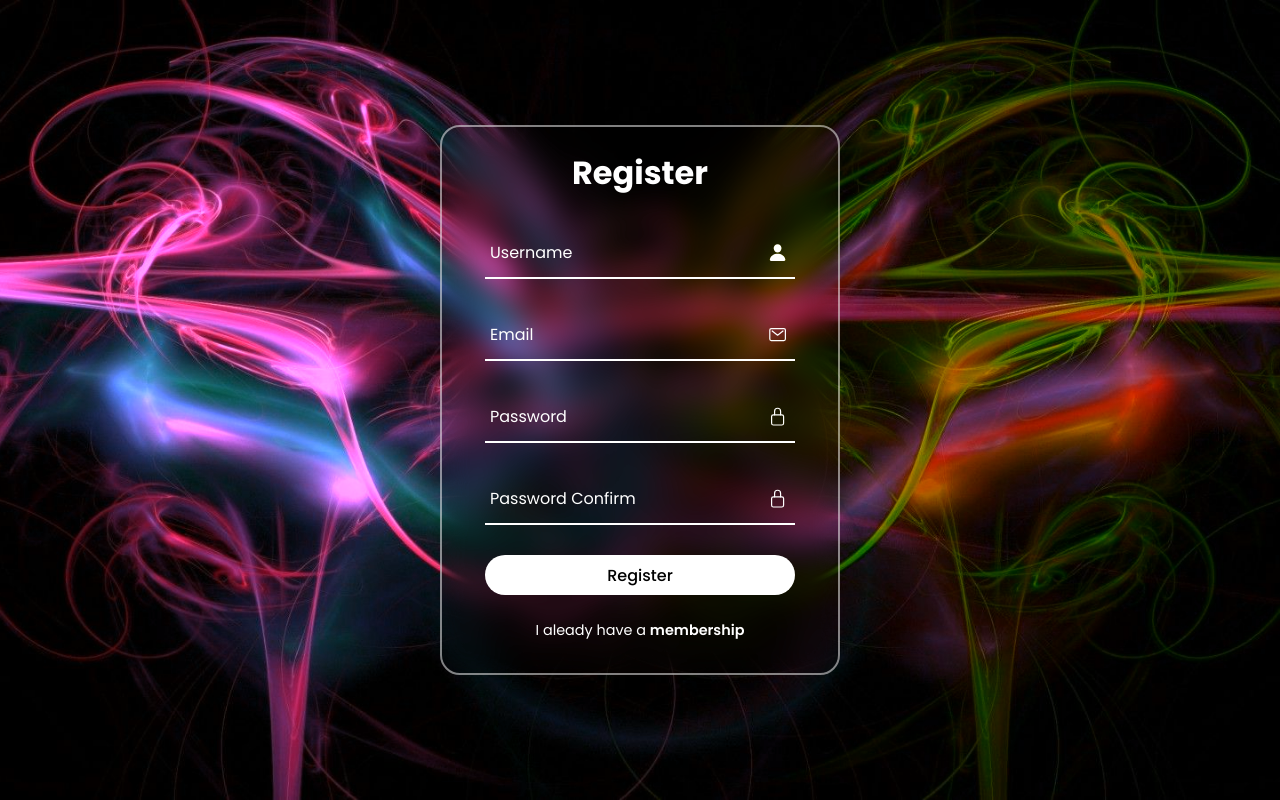
After one commit to pabigmz/myweb-dashboard-admin, a PHP site: page /register_form_add.php in a window 1280 px wide. The commit adds this page. Run offline with PHP 8.4, Linux system fonts and the light colour scheme.

Commit message:
first commit

```diff
--- a/admin_list.php
+++ b/admin_list.php
@@ -159,10 +159,6 @@
   </div>
 
 
-  <!-- <script>
-      document.getElementById('edit').value = '<?php $users_id ?>';
-  </script>
-   -->
 
 
   </body>
--- a/login_form_add.php
+++ b/login_form_add.php
@@ -22,7 +22,7 @@ include("connect/connect.php");
                 </div>
                 <div class="input-box">
                     <span class="icon"><ion-icon name="lock-closed-outline"></ion-icon></span>
-                    <input type="password"name="ad_password" required>
+                    <input type="password" name="ad_password" required>
                     <label for="password">Password</label>
                 </div>
                 <div class="remember-forgot">
@@ -31,7 +31,7 @@ include("connect/connect.php");
                 </div>
                 <button type="submit">Login</button>
                 <div class="register-link">
-                    <p>Don't have an account? <a href="registerpage.php">Register</a></p>
+                    <p>Don't have an account? <a href="register_form_add.php">Register</a></p>
                 </div>
             </form>
         </div>
--- a/login_from_add_db.php
+++ b/login_from_add_db.php
@@ -26,7 +26,11 @@ else{
     if($result['user_type']==1){
         echo '<script>alert("เข้าสู่ระบบสำเร็จ")
         window.location="index_admin.php";</script>';
-    }else{
+    }elseif($result['user_type']==0){
+        echo '<script>alert("ยินดีต้อนรับ user")
+        window.location="index_admin.php";</script>';
+    }
+    else{
         echo "<script>alert('อีเมลล์หรือรหัสผ่านไม่ถูกต้อง')
         window.location='login_form_add.php';</script>";
 
--- /dev/null
+++ b/register_form_add.php
@@ -0,0 +1,48 @@
+<?
+include("connect/connect.php");
+?>
+<!DOCTYPE html>
+<html lang="en">
+<head>
+    <meta charset="UTF-8">
+    <meta name="viewport" content="width=device-width, initial-scale=1.0">
+    <link rel="stylesheet" href="style.css">
+    <title>Document</title>
+</head>
+<body>
+    <section>
+        <div class="register-box">
+            <form action="register_form_add_db.php" method="post">
+                <h2>Register</h2>
+                <div class="input-box">
+                    <span class="icon"><ion-icon name="person"></ion-icon></span>
+                    <input type="uername" autocomplete="off" name="users_name" id="users__name" required>
+                    <label for="username">Username</label>
+                </div>
+                <div class="input-box">
+                    <span class="icon"><ion-icon name="mail-outline"></ion-icon></span>
+                    <input type="email" autocomplete="off" name="users_email" id="users_email" required>
+                    <label for="email">Email</label>
+                </div>
+                <div class="input-box">
+                    <span class="icon"><ion-icon name="lock-closed-outline"></ion-icon></span>
+                    <input type="password"  name="users_password" id="users_password" required>
+                    <label for="password">Password</label>
+                </div>
+                <div class="input-box">
+                    <span class="icon"><ion-icon name="lock-closed-outline"></ion-icon></span>
+                    <input type="password" name="users_password_con" id="users_password_con" required>
+                    <label for="password">Password Confirm</label>
+                </div>
+                <button type="submit">Register</button>
+                <div class="register-link">
+                    <p>I aleady have a <a href="login_form_add.php">membership</a></p>
+                </div>
+            </form>
+        </div>
+    </section>
+
+<script type="module" src="https://unpkg.com/ionicons@7.1.0/dist/ionicons/ionicons.esm.js"></script>
+<script nomodule src="https://unpkg.com/ionicons@7.1.0/dist/ionicons/ionicons.js"></script>
+</body>
+</html>
--- a/style.css
+++ b/style.css
@@ -28,6 +28,19 @@ section{
     position: relative;
     width: 400px;
     height: 450px;
+    background: transparent;
+    border: 2px solid rgba(255,255,255,.5);
+    border-radius: 20px;
+    display: flex;
+    justify-content: center;
+    align-items: center;
+    backdrop-filter: blur(15px);
+}
+
+.register-box{
+    position: relative;
+    width: 400px;
+    height: 550px;
     background: transparent;
     border: 2px solid rgba(255,255,255,.5);
     border-radius: 20px;
```
